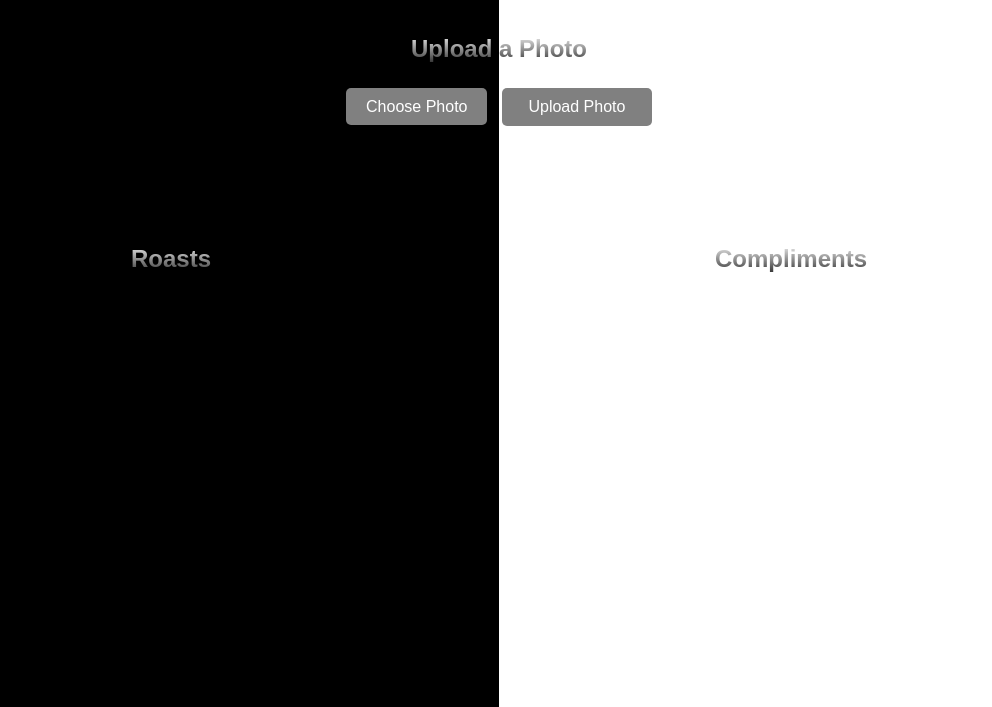
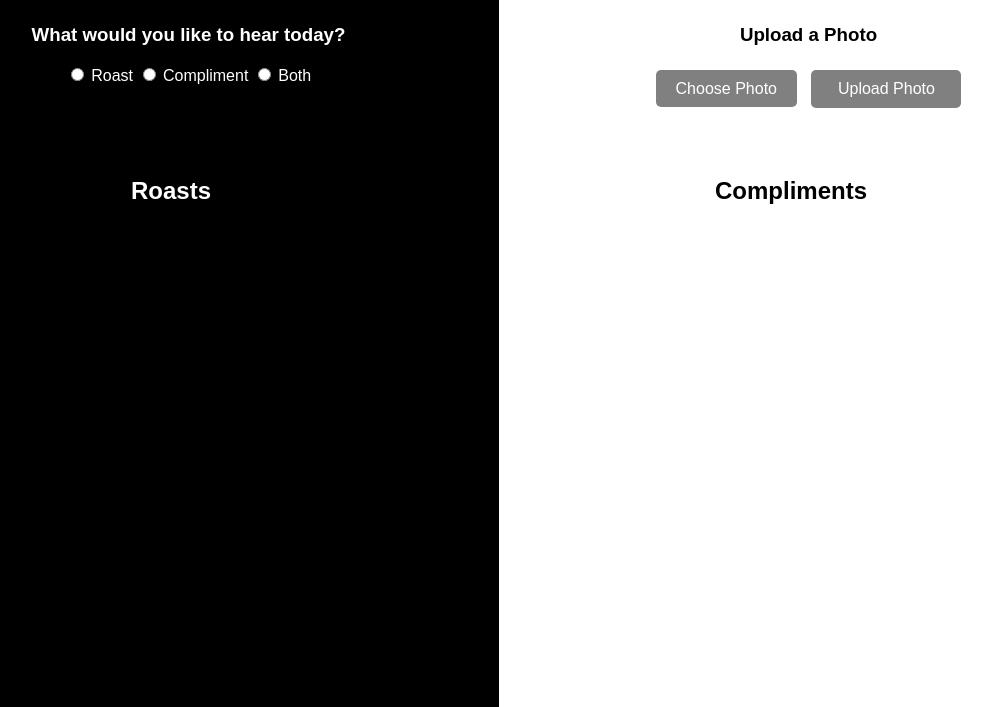
Before and after one commit to Cerabbite/RealityCheck, a plain HTML site: page website/index.html in a window 1280 px wide. Shown: the part 93-800 px from the top of the page, without its empty margins (141-1133 px from the left). Drawn offline with Linux system fonts and the light colour scheme.

Commit message:
radio buttons added

```diff
--- a/website/index.html
+++ b/website/index.html
@@ -7,10 +7,19 @@
 <title>Compliment/Roast Generator</title>
 </head>
 <body>
-
-<h1>Compliment/Roast Generator</h1>
+<h1>Reality Check</h1>
+<div class="box">
+  <div class="radio_buttons">
+<h3>What would you like to hear today?</h3>
+  <input type="radio" id="rb_roast" name="choice" value="roast">
+  <label for="roast">Roast</label>
+  <input type="radio" id="rb_compliment" name="choice" value="compliment">
+  <label for="compliment">Compliment</label>
+  <input type="radio" id="rb_both" name="choice" value="both">
+  <label for="both">Both</label>
+  </div>
 <div class="photo_upload">
-<h2>Upload a Photo</h2>
+<h3>Upload a Photo</h3>
 
 <input type="file" accept="image/*" id="fileInput">
 <label for="fileInput" class="button">Choose Photo</label>
@@ -18,6 +27,7 @@
 
 <div id="message"></div>
 <img id="preview" src="">
+</div>
 </div>
 <div class="box">
 <div class="roasts"><h2>Roasts</h2></div>
--- a/website/style.css
+++ b/website/style.css
@@ -6,16 +6,6 @@
     background-color: #f7f7f7;
     text-align: center;
     background: linear-gradient(to right, black 0%, black 50%, white 50%, white 100%);
-  }
-
-  h2 {
-    background: -webkit-linear-gradient(#eee, #333);
-    -webkit-background-clip: text;
-    -webkit-text-fill-color: transparent;
-  }
-
-  .photo_upload {
-    margin: 50px 0;
   }
   h1 {
     background: -webkit-linear-gradient(#eee, #333);
@@ -48,28 +38,20 @@
     margin-bottom: 20px;
   }
 
-  /* .vl {
-  border-left: 6px solid #8f8f8f;
-  height: 300px;
-} */
-
 .box {
     display: flex;
     flex-direction: row;
     justify-content: space-around;
 }
 
-/* .roasts {
-    left: 0;
-    position: absolute;
-    color: white;
+.radio_buttons {
+  color: white;
 }
 
-.box h2 {
-  font-size: 2.5rem;
+.roasts {
+  color: white;
 }
 
 .compliments {
-    right: 0;
-    position: absolute;
-} */
+  color: black;
+}
```
